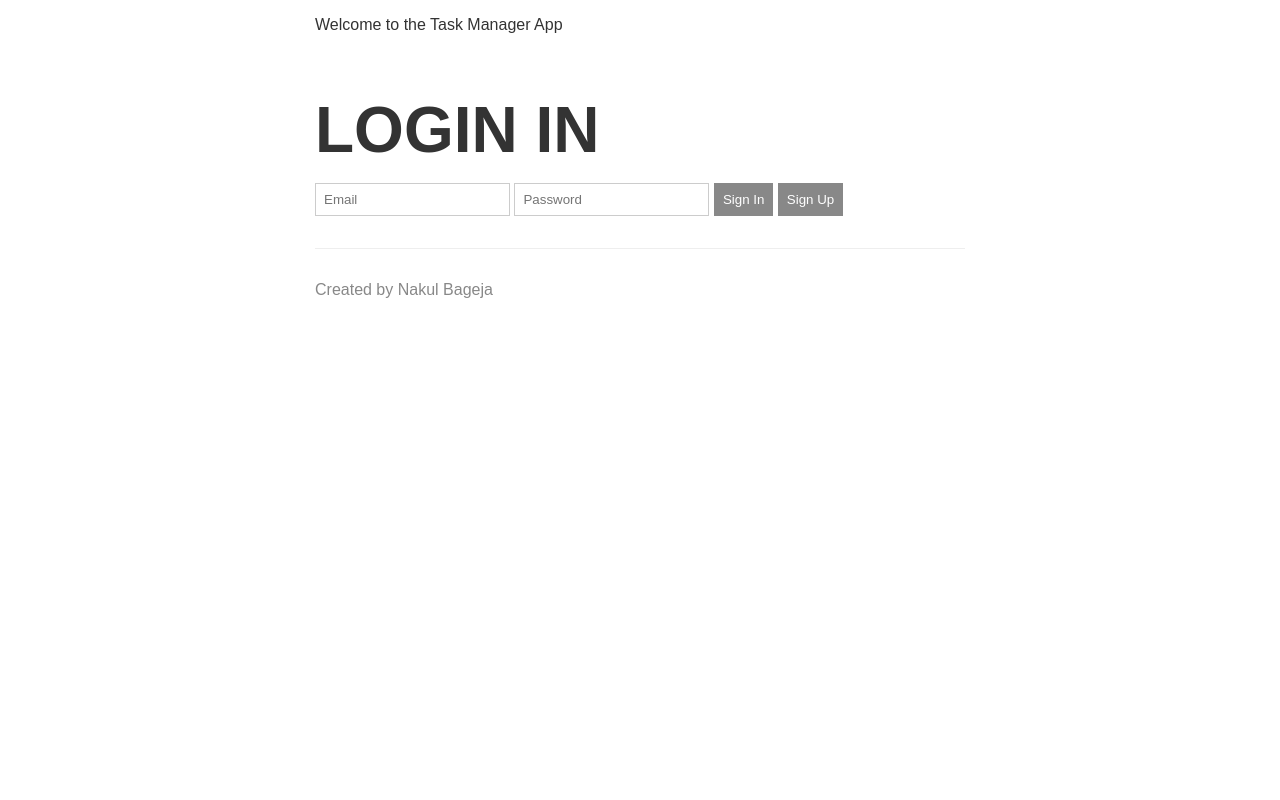
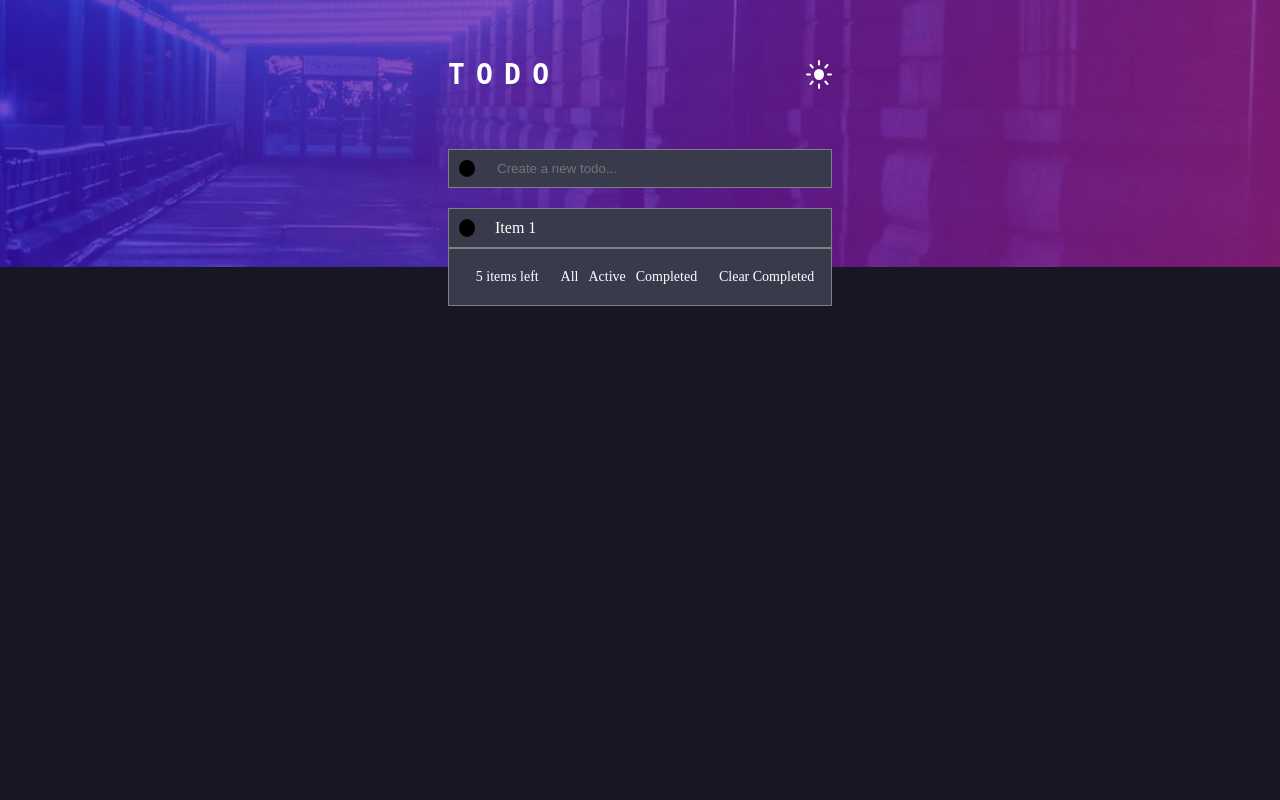
Before and after one commit to nakulBageja/task-manager, a Node server app: page / in a window 1280 px wide. Run offline with Node 20, Linux system fonts and the light colour scheme; some libraries are stand-ins or nearby versions.

Commit message:
Addition of task page UI

```diff
--- /dev/null
+++ b/public/css/tasksStyles.css
@@ -0,0 +1,192 @@
+:root {
+  --primary-color: #302ae6;
+  --secondary-color: #536390;
+  --font-color: white;
+  --bg-color: hsl(237, 14%, 26%);
+  --heading-color: #292922;
+  --background-image-1: url("../images/bg-desktop-dark.jpg");
+  --background-image-2: hsl(235, 21%, 11%);
+  --background-image-mobile: url("../images/bg-mobile-dark.jpg");
+  --desktop: 1200px;
+  --laptop: 1024px;
+  --tablet: 768px;
+  --phone: 480px;
+}
+[data-theme="light"] {
+  --primary-color: #302ae6;
+  --secondary-color: #536390;
+  --font-color: black;
+  --bg-color: white;
+  --heading-color: #292922;
+  --background-image-1: url("../images/bg-desktop-light.jpg");
+  --background-image-mobile: url("../images/bg-mobile-light.jpg");
+  --background-image-2: rgba(255, 255, 255, 0);
+}
+body {
+  background: var(--background-image-1) no-repeat, var(--background-image-2);
+  margin: 0;
+  background-position: top;
+  background-size: 100%;
+}
+
+main {
+  height: 100%;
+  margin: auto;
+  width: 50%;
+  vertical-align: middle;
+}
+.heading {
+  display: flex;
+  margin: 30px 0px 30px 0px;
+}
+.heading > h3 {
+  flex: 1;
+  font-size: 28px;
+  font-weight: 900;
+  color: white;
+  font-family: Monospace;
+  letter-spacing: 0.4em;
+}
+.heading > input {
+  padding: 30px 0px 30px 0px;
+  outline: none;
+}
+.boxList {
+  background-color: var(--bg-color);
+  width: auto;
+  border: 1px solid grey;
+  padding: 10px;
+  display: flex;
+}
+.boxList > input {
+  background-color: var(--bg-color);
+  text-decoration: inherit;
+  border: 0;
+  flex: 1;
+  color: var(--font-color);
+  outline: none;
+}
+.boxList > p {
+  flex: 1;
+  color: var(--font-color);
+  margin: 0;
+}
+.newTodo {
+  margin: 0px 0px 20px 0px;
+}
+.button {
+  background-color: black;
+  border: none;
+  padding: 8px;
+  margin: 0px 20px 0px 0px;
+  cursor: pointer;
+  border-radius: 90%;
+  outline: none;
+}
+
+.statesFlex {
+  display: flex;
+  margin: 10px 0px 0px 10px;
+}
+.statesFlex > div {
+  margin-right: 5px;
+  margin-left: 5px;
+}
+
+.flexOne {
+  flex: 1;
+}
+.boxList > div {
+  color: var(--font-color);
+  /* margin: 10px; */
+  font-size: 14px;
+}
+.divMargin {
+  margin: 10px 0px 10px 10px;
+}
+
+.footer {
+  display: flex;
+  margin: 20px;
+  justify-content: center;
+}
+.attribution {
+  align-items: flex-end;
+  font-size: 11px;
+  justify-content: center;
+  display: flex;
+  height: 260px;
+}
+
+.attribution a {
+  color: hsl(228, 45%, 44%);
+}
+.visible-mobile {
+  display: none;
+}
+.visible-desktop {
+  justify-content: space-evenly;
+}
+
+/* adding media queries for tablets and mobile screens screens */
+
+@media screen and (max-width: 376px) {
+  body {
+    background: var(--background-image-mobile) no-repeat,
+      var(--background-image-2);
+  }
+  main {
+    width: 70%;
+  }
+  .heading {
+    margin: 25px 0px 0px 0px;
+  }
+  .visible-desktop {
+    display: none;
+  }
+  .mobile-bar {
+    margin-top: 10px;
+    justify-content: wrap;
+  }
+  .mobile-bar > div {
+    margin-right: 20px;
+    margin-left: 20px;
+  }
+  .mobile-att-bar > p {
+    margin-top: 5px;
+  }
+  .statesFlex > p {
+    margin: 0;
+  }
+  .visible-mobile {
+    display: initial;
+  }
+}
+
+/* Small devices (portrait tablets and large phones, 600px and up) */
+@media only screen and (min-width: 600px) {
+  main {
+    width: 70%;
+  }
+}
+
+/* Medium devices (landscape tablets, 768px and up) */
+@media only screen and (min-width: 768px) {
+  main {
+    width: 50%;
+  }
+}
+
+/* Large devices (laptops/desktops, 992px and up) */
+@media only screen and (min-width: 992px) {
+  main {
+    width: 40%;
+  }
+}
+
+/* Extra large devices (large laptops and desktops, 1200px and up) */
+@media only screen and (min-width: 1200px) {
+  main {
+    width: 30%;
+  }
+}
--- /dev/null
+++ b/public/js/tasksScript.js
@@ -0,0 +1,43 @@
+//toggle modes from dark to light mode
+const changeMode = () => {
+  let element = document.getElementById("mode");
+  if (element.getAttribute("value") == "dark") {
+    document.documentElement.setAttribute("data-theme", "light"); //changing the root element prop.
+    element.setAttribute("value", "light"); //changing child element prop
+    element.setAttribute("src", "./images/icon-moon.svg");
+  } else {
+    document.documentElement.setAttribute("data-theme", "dark");
+    element.setAttribute("value", "dark");
+    element.setAttribute("src", "./images/icon-sun.svg");
+  }
+};
+// function to add a new task
+const newTaskElement = document.getElementById("newTask");
+
+newTaskElement.onkeydown = (Event) => {
+  if (Event.keyCode == 13) {
+    //when enter key is pressed add the task
+    Event.preventDefault();
+    const val = Event.target.value; // task the value entered
+    if (val.length == 0) {
+      window.alert("Please write a text");
+      return;
+    }
+    //appending the value to the list of tasks
+    let div = document.createElement("div"); //create the div element
+    div.className = "boxList";
+    let para = document.createElement("p"); //create the para element
+    let node = document.createTextNode(val);
+    para.appendChild(node);
+    let button = document.createElement("button"); //create the button element
+    button.className = "button"; //adding the class name for css
+    let block = document.getElementsByClassName("taskContainer");
+    div.appendChild(button);
+    div.appendChild(para);
+    block[0].prepend(div);
+    newTaskElement.value = ""; //reseting the value of input
+  }
+};
+
+//updating the status of task
+const statusUpdation = () => {};
--- a/src/app.js
+++ b/src/app.js
@@ -28,7 +28,7 @@ app.use(express.json());
 //express.json() helps to recognize the incoming req object as JSON object
 
 app.get("", (req, res) => {
-  res.render("index", {
+  res.render("tasksHome", {
     //render is used for rendering views and sending them values dynamically
     title: "LOGIN IN",
     name: "Nakul Bageja",
--- a/templates/views/tasksHome.hbs
+++ b/templates/views/tasksHome.hbs
@@ -2,19 +2,73 @@
 <html lang="en">
 
 <head>
-    <title>{{title}}</title>
-    <link rel="icon" href="">
-    <link rel="stylesheet" href="css/styles.css">
+    <meta charset="UTF-8">
+    <meta name="viewport" content="width=device-width, initial-scale=1.0">
+    <!-- displays site properly based on user's device -->
+    <link rel="icon" type="image/png" sizes="32x32" href="./images/favicon-32x32.png">
+    <title>Todo app</title>
+    <link rel="stylesheet" href="css/tasksStyles.css">
 </head>
 
 <body>
-    <div class="main-content">
-        {{>header}}
-        <h1>{{title}}</h1>
-        <p>Hello, I created this weather app. I will add few more features and css, to make it <b>AMAZING</b></p>
-        <img class="portrait" src="images/pp.jpg">
-    </div>
-    {{>footer}}
+    <main>
+        <div class="heading">
+            <h3>TODO</h3>
+            <!-- logo for dark and light mode-->
+            <input type="image" src="./images/icon-sun.svg" value='dark' id="mode" onclick="changeMode()">
+        </div>
+        <!-- section to add new todo -->
+        <div class="boxList newTodo">
+            <button class="button"></button>
+            <input type="text" placeholder="Create a new todo..." value="" id="newTask">
+        </div>
+        <!-- section containing all to-dos -->
+        <div class=" taskContainer">
+            <div class="boxList">
+                <button class="button" onclick="statusUpdation()"></button>
+                <p>Item 1</p>
+            </div>
+        </div>
+        <!-- html for desktop -->
+        <div class="boxList visible-desktop">
+            <div class="divMargin">
+                <!-- Add dynamic number --> 5 items left
+            </div>
+            <div>
+                <div class="statesFlex">
+                    <div class="flexOne" type="button" id="All">All</div>
+                    <div class="flexOne" type="button" id="Active">Active</div>
+                    <div class="flexOne" type="button" id="Completed">Completed</div>
+                </div>
+            </div>
+            <div class="divMargin" type="button" id="clear">
+                Clear Completed
+            </div>
+        </div>
+        <!-- html for mobile -->
+        <div class="visible-mobile">
+            <div class="boxList mobile-att-bar">
+                <p style="flex: 1;"> 5 items left</p>
+                <div style="flex: 0;" type="button" id="clear">
+                    Clear Completed
+                </div>
+            </div>
+            <div class="boxList mobile-bar">
+                <div type="button" id="All">All</div>
+                <div type="button" id="Active">Active</div>
+                <div type="button" id="Completed">Completed</div>
+            </div>
+            <div class="footer">
+                Drag and drop to reorder list
+            </div>
+            <div class="attribution">
+                Challenge by <a href="https://www.frontendmentor.io?ref=challenge" target="_blank"> Frontend Mentor</a>.
+                <br>
+                Coded by <a href="https://github.com/ketonium10" target="_blank"> NAKUL BAGEJA</a>.
+            </div>
+        </div>
+    </main>
+    <script src="js/tasksScript.js"></script>
 </body>
 
 </html>
```
Also changed, not shown: public/images/bg-desktop-dark.jpg (added), public/images/bg-desktop-light.jpg (added), public/images/bg-mobile-dark.jpg (added), public/images/bg-mobile-light.jpg (added), public/images/favicon-32x32.png (added), public/images/icon-check.svg (added), public/images/icon-cross.svg (added), public/images/icon-moon.svg (added), public/images/icon-sun.svg (added).
